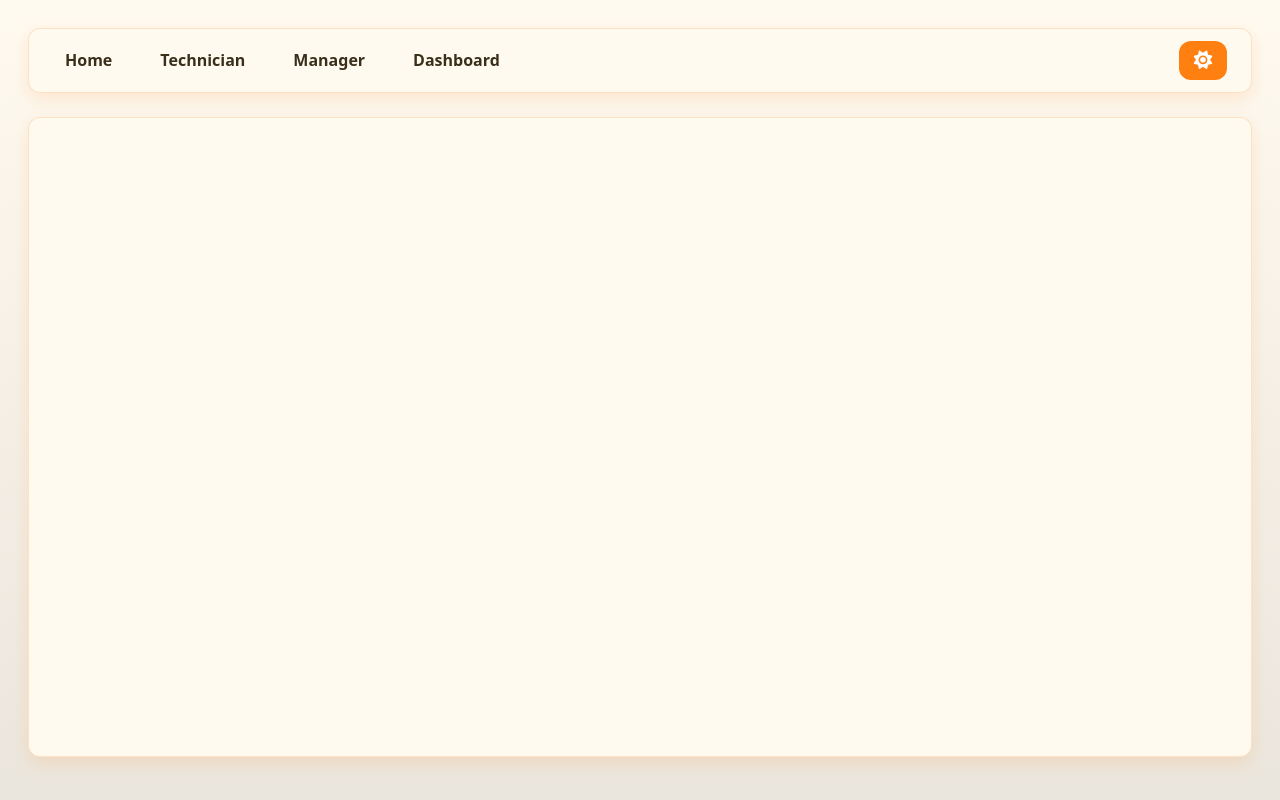
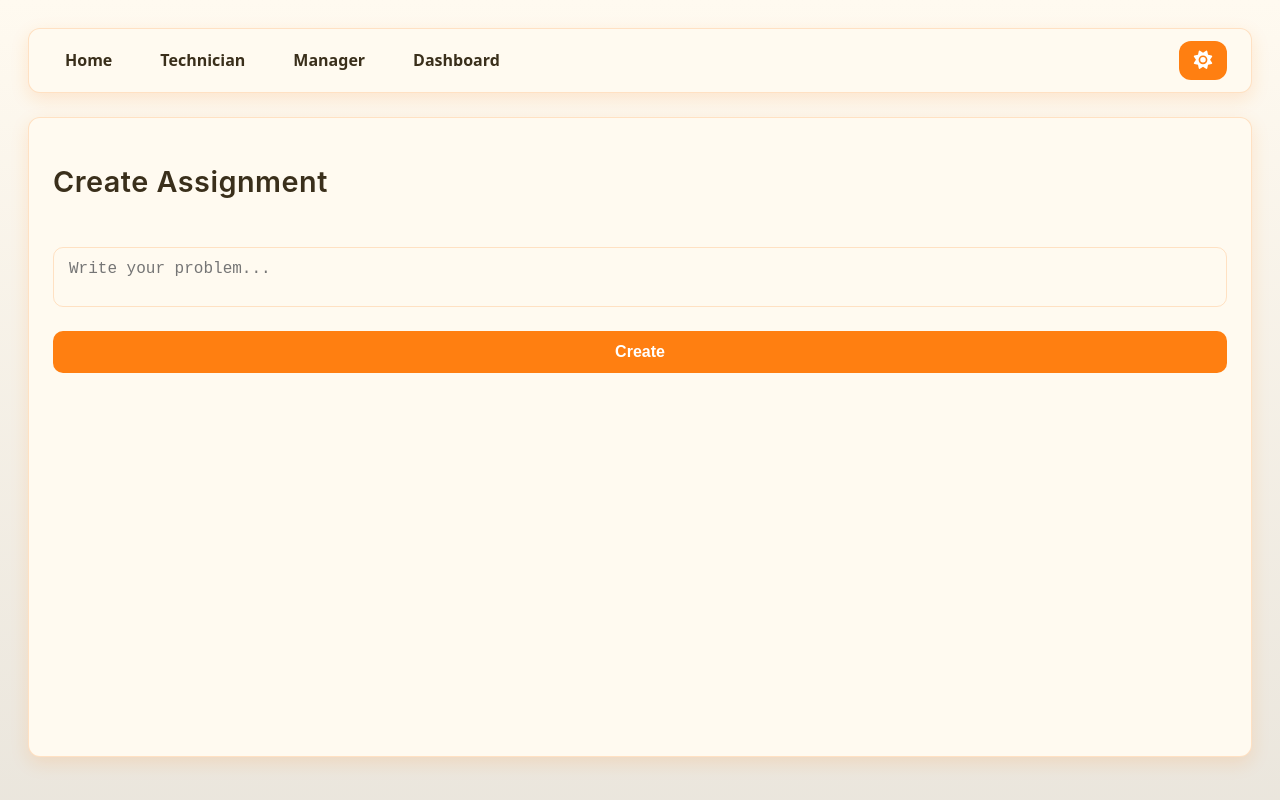
Before and after one commit to mezouar-oualid-abdelbar/Ticket-Center-web, a React (Vite) app: page /createAssigment in a window 1280 px wide. Built offline with nearby package versions, Linux system fonts and the light colour scheme.

Commit message:
create assigment view

```diff
--- a/src/App.jsx
+++ b/src/App.jsx
@@ -8,6 +8,7 @@ import HomePage from "./pages/HomePage";
 import AssignmentPage from "./pages/Technician/AssignmentPage";
 import ManagerAssignmentPage from "./pages/Manage/ManagerAssignmentPage";
 import AssignUser from "./pages/Manage/AssignUser";
+import CreateAssigment from "./pages/default/CreateAssigment";
 function App() {
   const [count, setCount] = useState(0);
 
@@ -26,7 +27,8 @@ function App() {
               path="/manage/assignments"
               element={<ManagerAssignmentPage />}
             />
-            <Route path="/assign/" element={<AssignUser />} />
+            <Route path="/assign/:id" element={<AssignUser />} />
+            <Route path="/createAssigment" element={<CreateAssigment />} />
           </Routes>
         </div>
       </BrowserRouter>
--- a/src/pages/HomePage.jsx
+++ b/src/pages/HomePage.jsx
@@ -6,6 +6,7 @@ function HomePage() {
         This system allows employees to report issues and managers to assign
         tickets to technicians for intervention.
       </p>
+      <a href="/createAssigment">create ticket</a>
     </div>
   );
 }
--- a/src/pages/default/CreateAssigment.jsx
+++ b/src/pages/default/CreateAssigment.jsx
@@ -0,0 +1,74 @@
+import { useState, useRef, useEffect } from "react";
+
+export default function CreateAssigment() {
+  const [value, setValue] = useState("");
+  const textareaRef = useRef(null);
+
+  // Auto-resize on each change
+  useEffect(() => {
+    const el = textareaRef.current;
+    el.style.height = "auto"; // reset height
+    el.style.height = el.scrollHeight + "px"; // grow to fit content
+  }, [value]);
+  return (
+    <>
+      <h1
+        style={{
+          color: "var(--fg)",
+          marginBottom: "20px",
+          fontSize: "1.8rem",
+          letterSpacing: "0.5px",
+          fontWeight: "600",
+        }}
+      >
+        Create Assignment
+      </h1>
+
+      {/* <div
+        style={{
+          display: "flex",
+          flexDirection: "column",
+          gap: "15px",
+          width: "100%",
+          maxWidth: "450px",
+        }}
+      > */}
+      <textarea
+        ref={textareaRef}
+        value={value}
+        onChange={(e) => setValue(e.target.value)}
+        placeholder="Write your problem..."
+        style={{
+          padding: "12px 15px",
+          borderRadius: "10px",
+          border: "1px solid var(--card-border)",
+          background: "var(--bg-secondary)",
+          color: "var(--fg)",
+          width: "100%",
+          fontSize: "1rem",
+          resize: "none", // disable manual resize
+          overflow: "hidden", // hide scrollbars
+          outline: "none",
+          transition: "0.2s",
+        }}
+      />
+
+      <input
+        type="submit"
+        value="Create"
+        style={{
+          padding: "12px 15px",
+          borderRadius: "10px",
+          border: "none",
+          background: "var(--accent)",
+          color: "#fff",
+          fontWeight: "600",
+          cursor: "pointer",
+          fontSize: "1rem",
+          transition: "0.2s",
+        }}
+      />
+      {/* </div> */}
+    </>
+  );
+}
```
